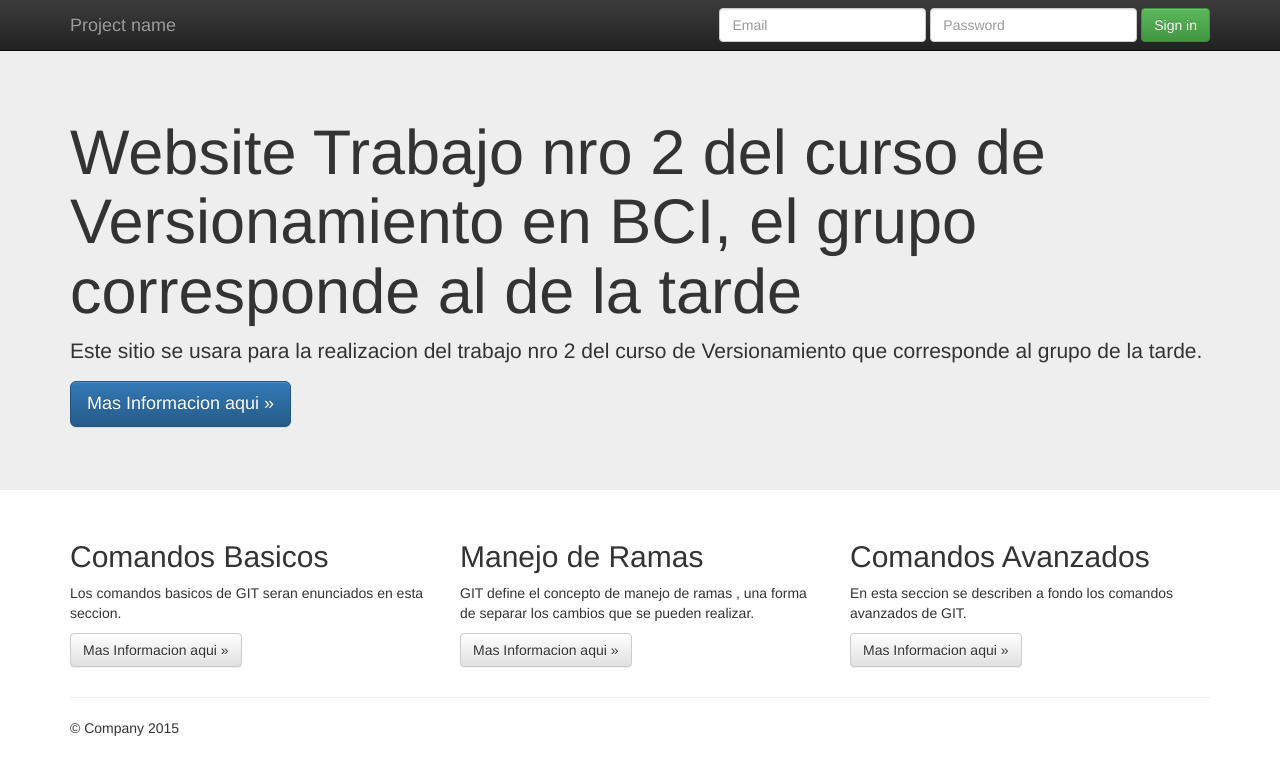
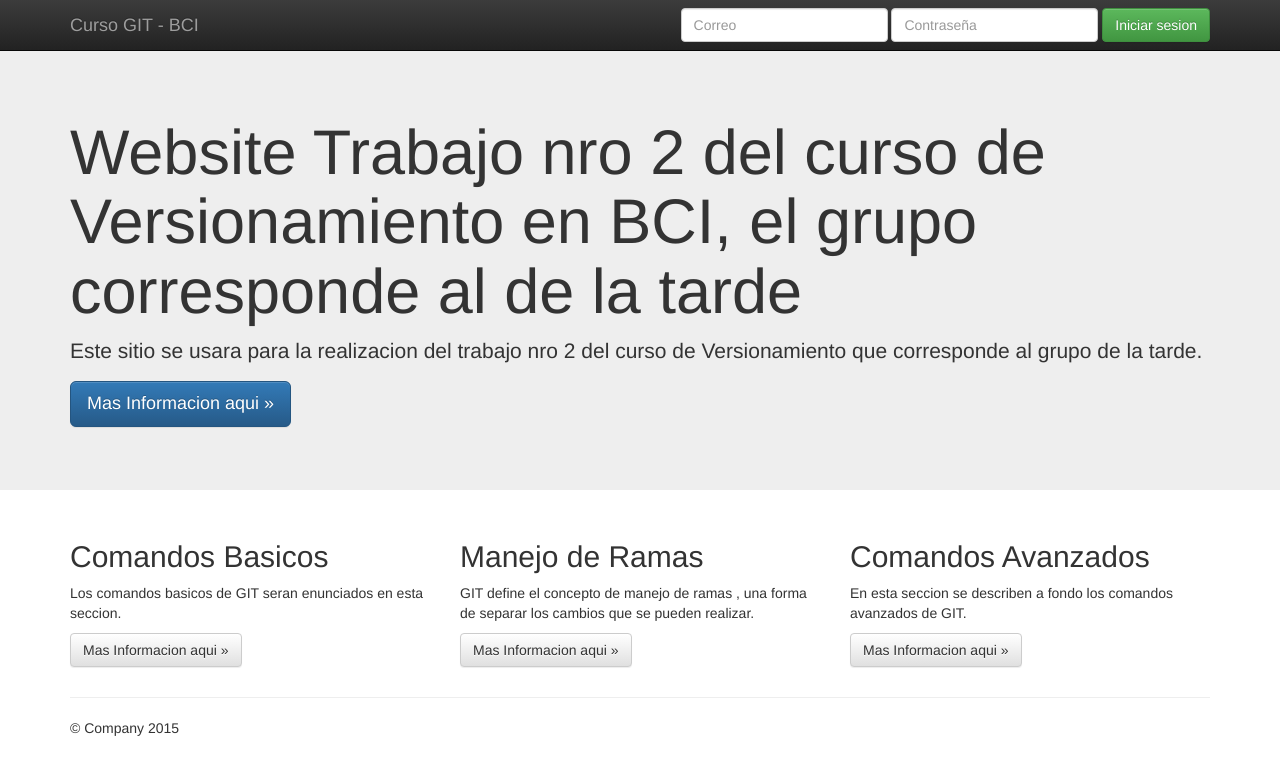
Before and after one commit to claugonzaport/Trabajo2_Claudia_Gonzalez, a plain HTML site: page index.html in a window 1280 px wide. Drawn offline with nearby package versions, Linux system fonts and the light colour scheme.

Commit message:
se crea Feature2  (Login) en home site

```diff
--- a/index.html
+++ b/index.html
@@ -36,17 +36,17 @@
             <span class="icon-bar"></span>
             <span class="icon-bar"></span>
           </button>
-          <a class="navbar-brand" href="#">Project name</a>
+          <a class="navbar-brand" href="#">Curso GIT - BCI</a>
         </div>
         <div id="navbar" class="navbar-collapse collapse">
           <form class="navbar-form navbar-right" role="form">
             <div class="form-group">
-              <input type="text" placeholder="Email" class="form-control">
+              <input type="text" placeholder="Correo" class="form-control">
             </div>
             <div class="form-group">
-              <input type="password" placeholder="Password" class="form-control">
+              <input type="password" placeholder="Contraseña" class="form-control">
             </div>
-            <button type="submit" class="btn btn-success">Sign in</button>
+            <button type="submit" class="btn btn-success"> Iniciar sesion</button>
           </form>
         </div><!--/.navbar-collapse -->
       </div>
```
